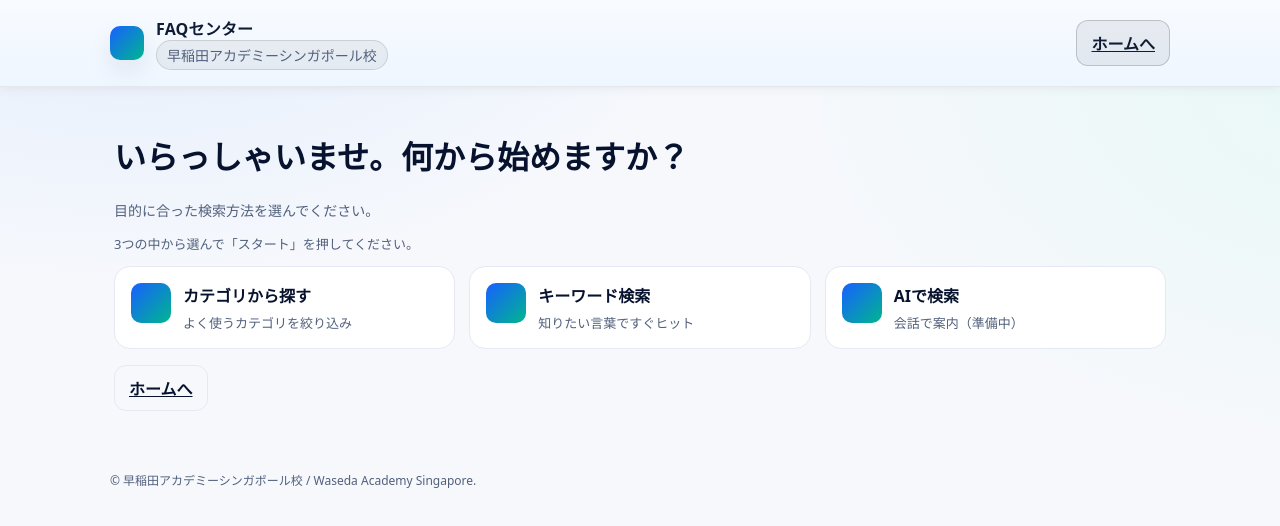
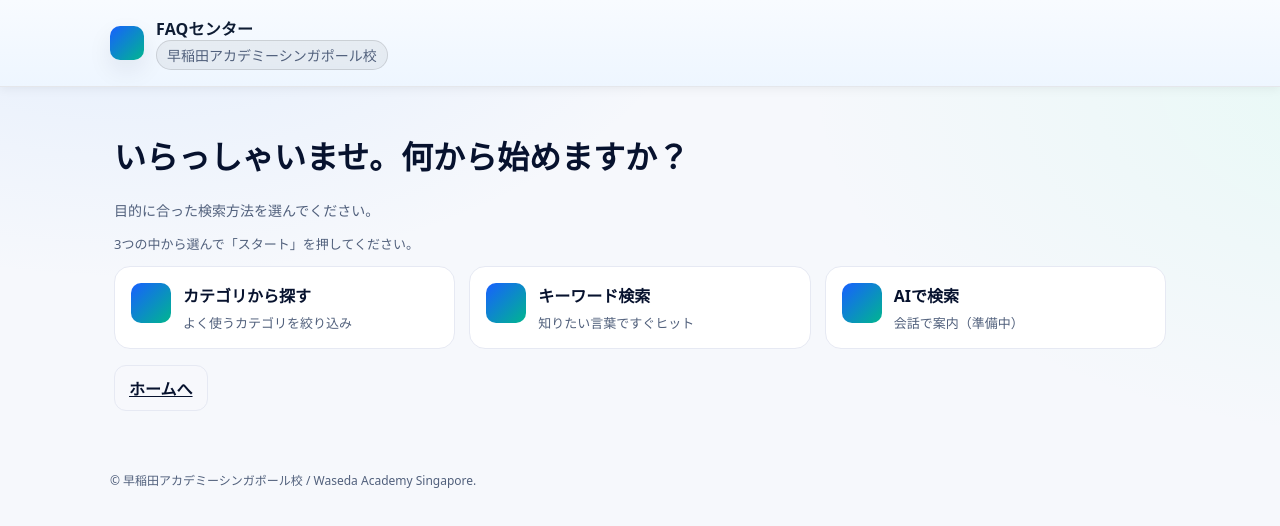
Before and after one commit to hazamayurinoki999/waseaca-faq, a plain HTML site: page index.html in a window 1280 px wide. Drawn offline with Linux system fonts and the light colour scheme.

Commit message:
Update index.html

```diff
--- a/index.html
+++ b/index.html
@@ -8,7 +8,6 @@
     <div class="logo"></div>
     <div><div class="title">FAQセンター</div><div class="subtle">早稲田アカデミーシンガポール校</div></div>
   </div>
-  <a class="btn ghost" data-home>ホームへ</a>
 </div></header>
 
 <main class="container landing">
```
